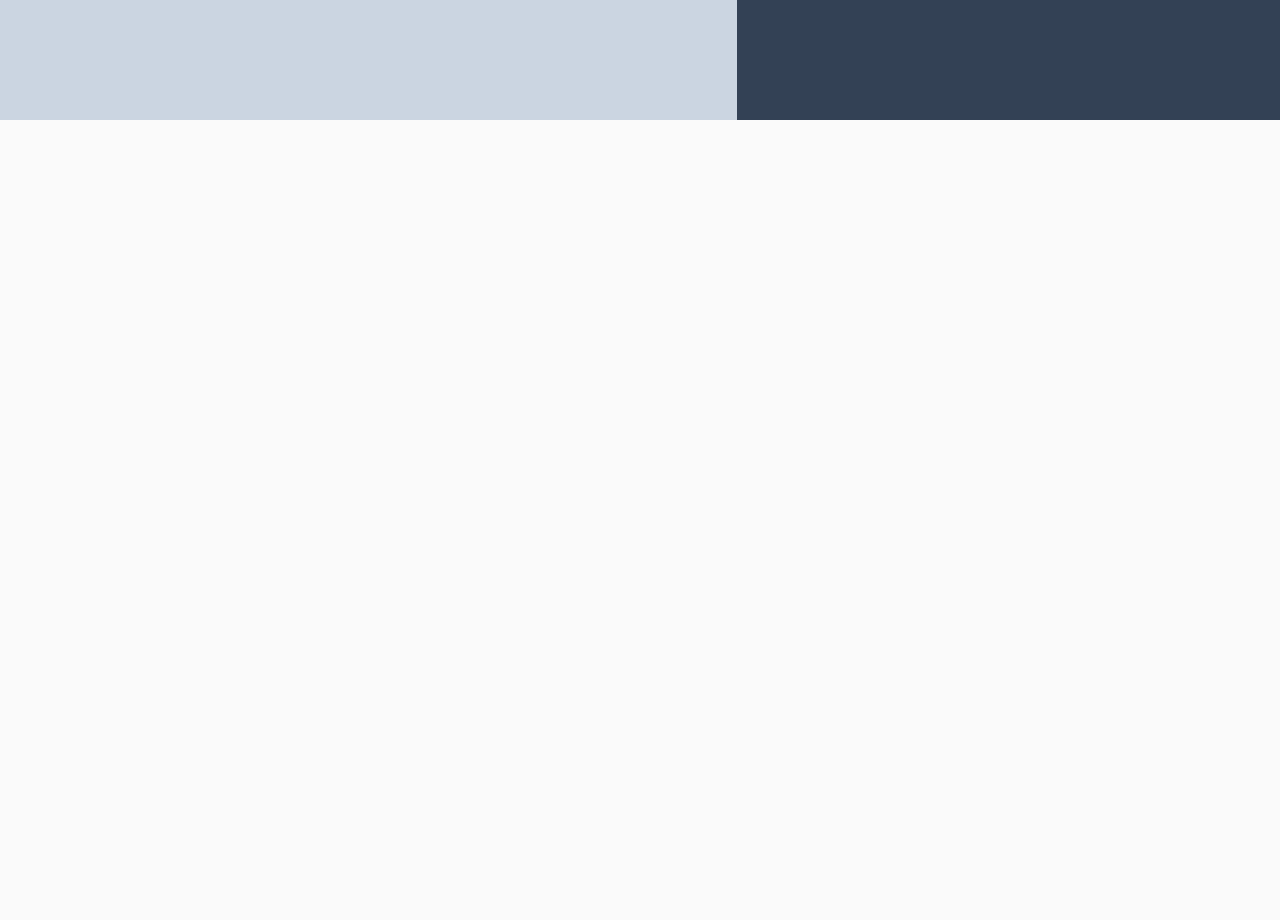
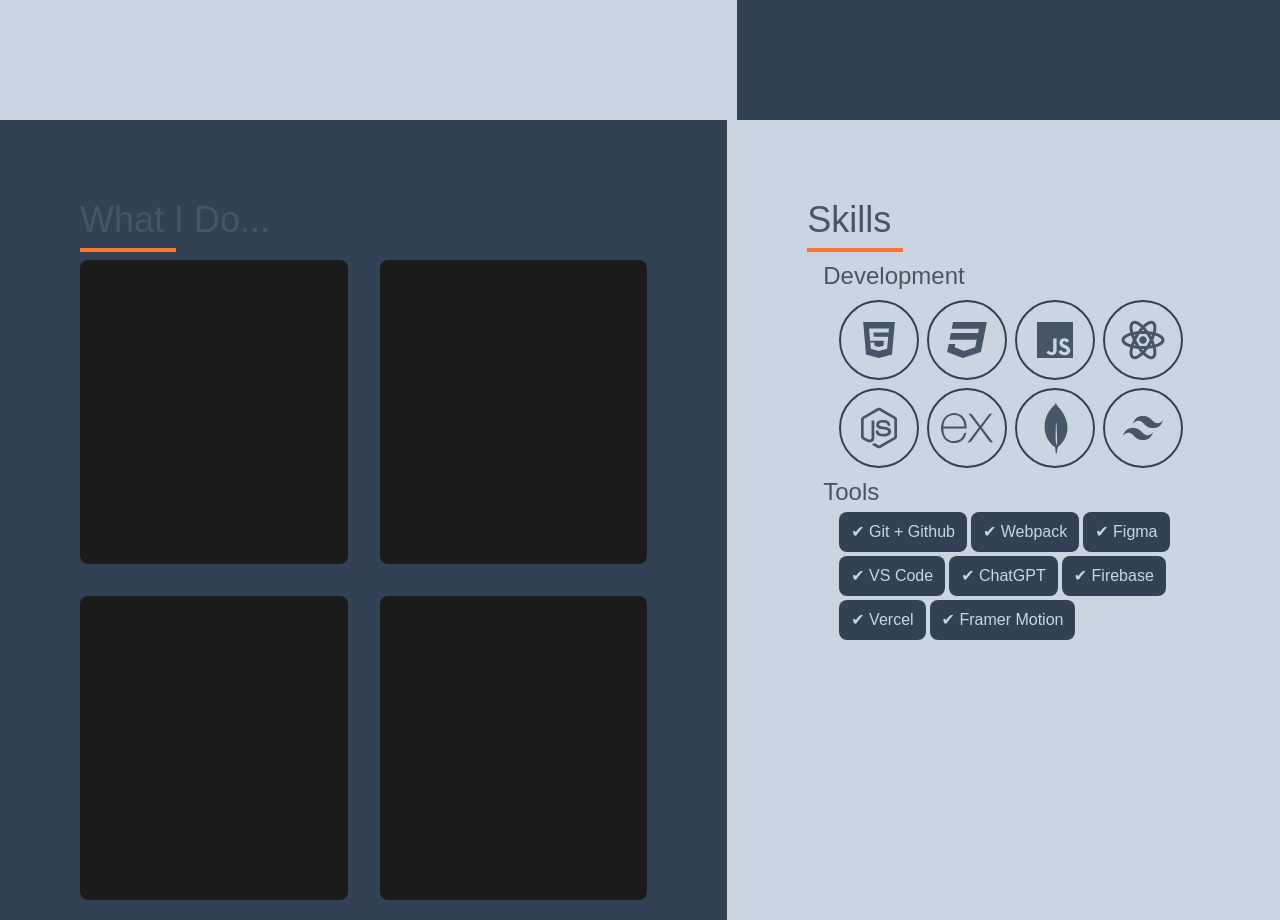
Before and after one commit to Igwefran6/igwefran6.com, a React (Vite) app: page / in a window 1280 px wide. Shown: the part 1480-2400 px from the top of the page. Before the commit the page ends 1600 px from the top, so only its background shows below. Built offline with nearby package versions, Linux system fonts and the light colour scheme.

Commit message:
Add Skill page, Modify UI

```diff
--- a/src/WebContainer.jsx
+++ b/src/WebContainer.jsx
@@ -1,11 +1,13 @@
 import Home from "./pages/Home";
 import About from "./pages/About";
+import Skills from "./pages/Skills";
 
 const WebContainer = () => {
   return (
     <div className="overflow-x-hidden">
       <Home />
       <About />
+      <Skills />
     </div>
   );
 };
--- a/src/components/ScrolldownMssg.jsx
+++ b/src/components/ScrolldownMssg.jsx
@@ -2,7 +2,7 @@ const ScrolldownMssg = () => {
   return (
     <>
       <button className="w-[200px] text-center border-b-[2px] border-secondary leading-[0rem] -rotate-90 opacity-75 no-copy">
-        <span className="px-2 bg-background text-secondary font-semibold italic">
+        <span className="px-2 bg-[#fafafa] text-secondary font-semibold italic">
           Scrolldown
         </span>
       </button>
--- a/src/components/layouts/IntroContainer.jsx
+++ b/src/components/layouts/IntroContainer.jsx
@@ -4,16 +4,15 @@ const IntroContainer = () => {
   return (
     <div className="text-center no-copy">
       <div className="max-sm:text-4xl lg:text-5xl font-semibold mb-2 relative">
-        hey, <span className="text-text-orange z-50">I'm Francis.</span>
+        <span className="text-text-orange z-50">Igwe Francis</span>
         <img
           src={brush}
           alt=""
-          className="absolute w-[300px] right-8 -top-16 -z-10 opacity-40 max-lg:hidden"
+          className="absolute h-[120px] w-[300px] right-8 -top-6 -z-10 opacity-40 max-lg:hidden"
         ></img>
       </div>
       <div className=" text-[18px] lg:text-2xl max-w-[480px] m-auto">
-        I create interactive websites that engage users and enhance their online
-        experience.
+        Full-Stack MERN Developer and Designer
       </div>
     </div>
   );
--- /dev/null
+++ b/src/pages/Skills.jsx
@@ -0,0 +1,147 @@
+import Icon from "@mdi/react";
+import {
+  mdiLanguageHtml5,
+  mdiLanguageCss3,
+  mdiLanguageJavascript,
+  mdiReact,
+  mdiNodejs,
+  mdiTailwind,
+} from "@mdi/js";
+
+const Skills = () => {
+  return (
+    <div className="h-screen w-screen flex">
+      <div className="lg:w-2/3 h-screen bg-secondary p-20 ">
+        <h1 className="text-4xl mb-1">What I Do...</h1>
+        <hr className="w-24 border-t-4 my-2 border-text-orange"></hr>
+        <div className="grid grid-cols-2 grid-rows-2 gap-8 h-full">
+          <div className=" bg-card-bg rounded-lg"></div>
+          <div className=" bg-card-bg rounded-lg"></div>
+          <div className=" bg-card-bg rounded-lg"></div>
+          <div className=" bg-card-bg rounded-lg"></div>
+        </div>
+      </div>
+      <div className="lg:w-1/2 h-screen bg-primary p-20">
+        <h1 className="text-4xl mb-1">Skills</h1>
+        <hr className="w-24 border-t-4 my-2 border-text-orange"></hr>
+        <div className="pl-4 mb-2">
+          <h2 className="text-2xl mb-1">Development</h2>
+          <div className="grid lg:grid-cols-4 gap-2 my-2 w-fit pl-4">
+            <span className="w-20 h-20 bg-primary rounded-full grid place-items-center border-2 border-secondary hover:bg-secondary hover:text-primary">
+              <Icon
+                path={mdiLanguageHtml5}
+                size="48px"
+                className="group-hover:text-primary transition-all"
+              />
+            </span>
+            <span className="w-20 h-20 bg-primary rounded-full grid place-items-center border-2 border-secondary hover:bg-secondary hover:text-primary">
+              <Icon
+                path={mdiLanguageCss3}
+                size="48px"
+                className="group-hover:text-primary transition-all"
+              />
+            </span>
+            <span className="w-20 h-20 bg-primary rounded-full grid place-items-center border-2 border-secondary hover:bg-secondary hover:text-primary">
+              <Icon
+                path={mdiLanguageJavascript}
+                size="48px"
+                className="group-hover:text-primary transition-all"
+              />
+            </span>
+            <span className="w-20 h-20 bg-primary rounded-full grid place-items-center border-2 border-secondary hover:bg-secondary hover:text-primary">
+              <Icon
+                path={mdiReact}
+                size="48px"
+                className="group-hover:text-primary transition-all"
+              />
+            </span>
+            <span className="w-20 h-20 bg-primary rounded-full grid place-items-center border-2 border-secondary hover:bg-secondary hover:text-primary">
+              <Icon
+                path={mdiNodejs}
+                size="48px"
+                className="group-hover:text-primary transition-all"
+              />
+            </span>
+            <span className="w-20 h-20 bg-primary rounded-full grid place-items-center border-2 border-secondary hover:bg-secondary hover:text-primary text-[38px]">
+              <svg
+                fill="currentColor"
+                width="52px"
+                height="52x"
+                viewBox="0 0 24 24"
+                role="img"
+                xmlns="http://www.w3.org/2000/svg"
+              >
+                <path d="M24 18.588a1.529 1.529 0 0 1-1.895-.72l-3.45-4.771-.5-.667-4.003 5.444a1.466 1.466 0 0 1-1.802.708l5.158-6.92-4.798-6.251a1.595 1.595 0 0 1 1.9.666l3.576 4.83 3.596-4.81a1.435 1.435 0 0 1 1.788-.668L21.708 7.9l-2.522 3.283a.666.666 0 0 0 0 .994l4.804 6.412zM.002 11.576l.42-2.075c1.154-4.103 5.858-5.81 9.094-3.27 1.895 1.489 2.368 3.597 2.275 5.973H1.116C.943 16.447 4.005 19.009 7.92 17.7a4.078 4.078 0 0 0 2.582-2.876c.207-.666.548-.78 1.174-.588a5.417 5.417 0 0 1-2.589 3.957 6.272 6.272 0 0 1-7.306-.933 6.575 6.575 0 0 1-1.64-3.858c0-.235-.08-.455-.134-.666A88.33 88.33 0 0 1 0 11.577zm1.127-.286h9.654c-.06-3.076-2.001-5.258-4.59-5.278-2.882-.04-4.944 2.094-5.071 5.264z" />
+              </svg>
+            </span>
+            <span className="w-20 h-20 bg-primary rounded-full grid place-items-center border-2 border-secondary hover:bg-secondary hover:text-primary text-[32px]">
+              <svg
+                fill="currentColor"
+                width="78px"
+                height="78pxpx"
+                viewBox="-6.4 -6.4 44.80 44.80"
+                version="1.1"
+                xmlns="http://www.w3.org/2000/svg"
+                transform="matrix(1, 0, 0, 1, 0, 0)"
+                stroke="#000000"
+                stroke-width="0.00032"
+              >
+                <g id="SVGRepo_bgCarrier" stroke-width="0"></g>
+                <g
+                  id="SVGRepo_tracerCarrier"
+                  stroke-linecap="round"
+                  stroke-linejoin="round"
+                  stroke="#CCCCCC"
+                  stroke-width="0.064"
+                ></g>
+                <g id="SVGRepo_iconCarrier">
+                  {" "}
+                  <title>mongodb</title>{" "}
+                  <path d="M15.821 23.185s0-10.361 0.344-10.36c0.266 0 0.612 13.365 0.612 13.365-0.476-0.056-0.956-2.199-0.956-3.005zM22.489 12.945c-0.919-4.016-2.932-7.469-5.708-10.134l-0.007-0.006c-0.338-0.516-0.647-1.108-0.895-1.732l-0.024-0.068c0.001 0.020 0.001 0.044 0.001 0.068 0 0.565-0.253 1.070-0.652 1.409l-0.003 0.002c-3.574 3.034-5.848 7.505-5.923 12.508l-0 0.013c-0.001 0.062-0.001 0.135-0.001 0.208 0 4.957 2.385 9.357 6.070 12.115l0.039 0.028 0.087 0.063q0.241 1.784 0.412 3.576h0.601c0.166-1.491 0.39-2.796 0.683-4.076l-0.046 0.239c0.396-0.275 0.742-0.56 1.065-0.869l-0.003 0.003c2.801-2.597 4.549-6.297 4.549-10.404 0-0.061-0-0.121-0.001-0.182l0 0.009c-0.003-0.981-0.092-1.94-0.261-2.871l0.015 0.099z"></path>{" "}
+                </g>
+              </svg>
+            </span>
+            <span className="w-20 h-20 bg-primary rounded-full grid place-items-center border-2 border-secondary hover:bg-secondary hover:text-primary">
+              <Icon
+                path={mdiTailwind}
+                size="48px"
+                className="group-hover:text-primary transition-all"
+              />
+            </span>
+          </div>
+        </div>
+        <div className="pl-4 mb-2">
+          <h2 className="text-2xl mb-1">Tools</h2>
+          <div className="pl-4 flex flex-wrap gap-1">
+            <span className="bg-secondary text-primary py-2 px-3 rounded-lg ">
+              ✔ Git + Github
+            </span>
+            <span className="bg-secondary text-primary py-2 px-3 rounded-lg ">
+              ✔ Webpack
+            </span>
+            <span className="bg-secondary text-primary py-2 px-3 rounded-lg ">
+              ✔ Figma
+            </span>
+            <span className="bg-secondary text-primary py-2 px-3 rounded-lg ">
+              ✔ VS Code
+            </span>
+            <span className="bg-secondary text-primary py-2 px-3 rounded-lg ">
+              ✔ ChatGPT
+            </span>
+            <span className="bg-secondary text-primary py-2 px-3 rounded-lg ">
+              ✔ Firebase
+            </span>
+            <span className="bg-secondary text-primary py-2 px-3 rounded-lg ">
+              ✔ Vercel
+            </span>
+            <span className="bg-secondary text-primary py-2 px-3 rounded-lg ">
+              ✔ Framer Motion
+            </span>
+          </div>
+        </div>
+      </div>
+    </div>
+  );
+};
+
+export default Skills;
--- a/tailwind.config.js
+++ b/tailwind.config.js
@@ -10,6 +10,7 @@ export default {
         background: "#EEEEEE",
         "text-orange": "#F87537",
         "button-boundary-color": "#94A3B8",
+        "card-bg": "#1B1B1B",
       },
     },
   },
```
